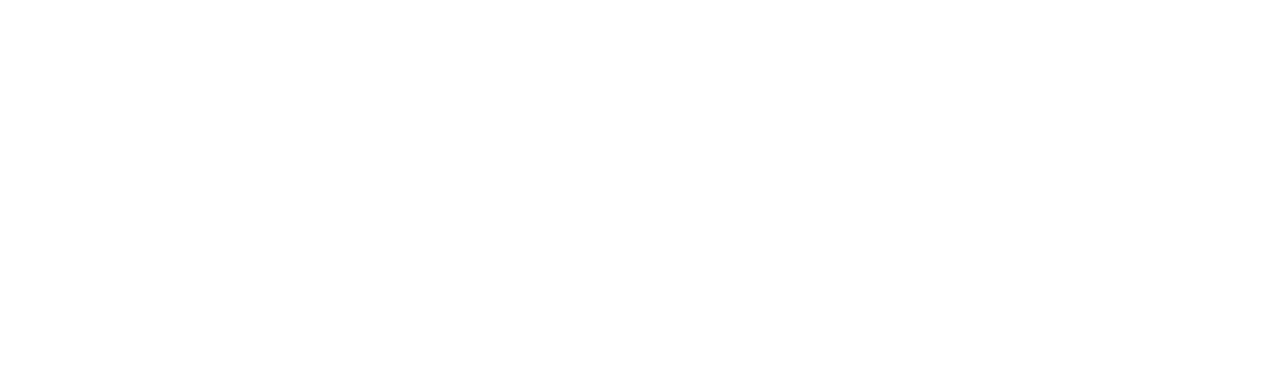
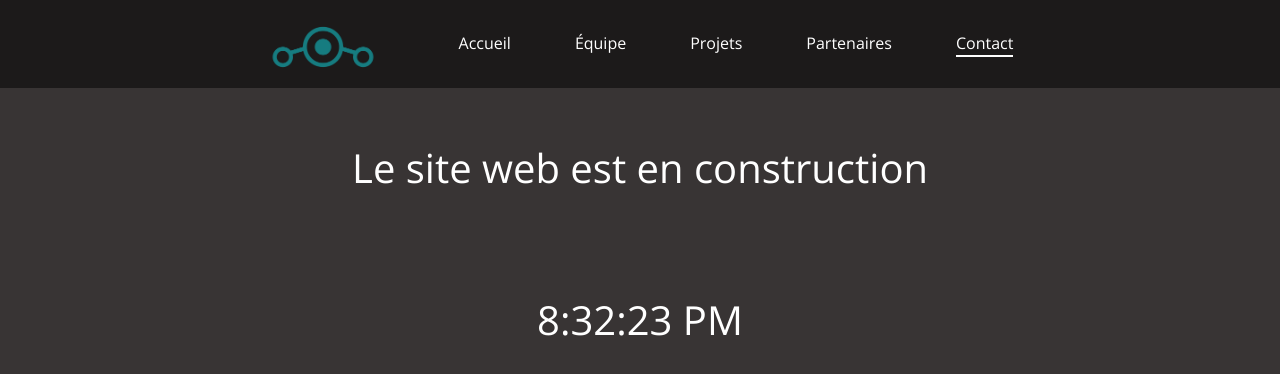
Before and after one commit to vaudranpc/vaudran_software, a plain HTML site: page contact.html in a window 1280 px wide. Drawn offline with nearby package versions, Linux system fonts and the light colour scheme.

Commit message:
mise a jour du site
construction des page vides

```diff
--- a/contact.html
+++ b/contact.html
@@ -0,0 +1,101 @@
+<!DOCTYPE html>
+<html lang="fr">
+    <head>
+        <!-- Required meta tags -->
+        <meta charset="utf-8">
+        <meta name="viewport" content="width=device-width, initial-scale=1, shrink-to-fit=no">
+        <link rel="icon" type="image/png" href="images/favicon.png">
+        <link rel="stylesheet" href="https://stackpath.bootstrapcdn.com/bootstrap/4.1.3/css/bootstrap.min.css" integrity="sha384-MCw98/SFnGE8fJT3GXwEOngsV7Zt27NXFoaoApmYm81iuXoPkFOJwJ8ERdknLPMO"
+          crossorigin="anonymous">
+        <link rel='stylesheet' href='./css/bundle.css'/>
+
+
+        <link href="https://fonts.googleapis.com/css?family=Open+Sans" rel="stylesheet">
+        <link rel="stylesheet" href="https://use.fontawesome.com/releases/v5.2.0/css/all.css" integrity="sha384-hWVjflwFxL6sNzntih27bfxkr27PmbbK/iSvJ+a4+0owXq79v+lsFkW54bOGbiDQ"
+          crossorigin="anonymous">
+        <link href="https://fonts.googleapis.com/css?family=Source+Code+Pro" rel="stylesheet">
+
+        <title>Contacts Vaudran |Software</title>
+      </head>
+<body>
+    <nav
+    class="navbar fixed-top navbar-expand-lg"
+    style="background-color: rgba(0, 0, 0, 0.5);"
+  >
+    <span
+      id="navTitle"
+      class="navbar-brand"
+      style="font-size: 5vh; cursor: default; color: white;"
+    >
+      <img
+        id="brandImage"
+        class="brandImage brandImageTop"
+        src="./images/logo.png"
+        height="50px"
+      />
+    </span>
+    <div id="floatingToggle"></div>
+    <a id="nav-toggler" style="opacity: 1;">
+      <span></span>
+    </a>
+
+    <div class="collapse navbar-collapse main-nav" id="navToggleContent">
+      <ul
+        id="navButtons"
+        class="nav-buttons navbar-nav mr-auto mt-2 mt-lg-0"
+        style=""
+      >
+        <li class="nav-item ">
+          <a href="./index.html">Accueil</a>
+        </li>
+        <li class="nav-item">
+          <a href="equipe.html">Équipe</a>
+        </li>
+        <li class="nav-item">
+          <a href="projets.html">Projets</a>
+        </li>
+
+        <li class="nav-item">
+          <a href="partenaires.html">Partenaires</a>
+        </li>
+        <li class="nav-item currentTab">
+          <a href="contact.html">Contact</a>
+        </li>
+      </ul>
+    </div>
+  </nav>
+
+  <!--Welcome section content-->
+
+  <div>
+      <br/>
+      <br/>
+      <br/>
+      <br/>
+      <br/>
+      <br/>
+    <h1 align="center">Le site web est en construction </h1>
+    <br/>
+    <br/>
+    <br/>
+    <br/>
+    <h1 align="center" id="demo"></h1>
+
+    <h1 align="center" id="demos"></h1>
+  </div>
+
+<script>
+var myVar = setInterval(myTimer, 1000);
+
+function myTimer() {
+  var d = new Date();
+  document.getElementById("demo").innerHTML = d.toLocaleTimeString();
+
+
+}
+
+
+</script>
+
+</body>
+</html>
```
Also changed, not shown: index.html (+3 -3 lines), partenaires.html (+100 -0 lines), projets.html (+101 -0 lines), images/eunice.jpg (added), images/johan.jpg (added), images/sahil.jpg (added).
